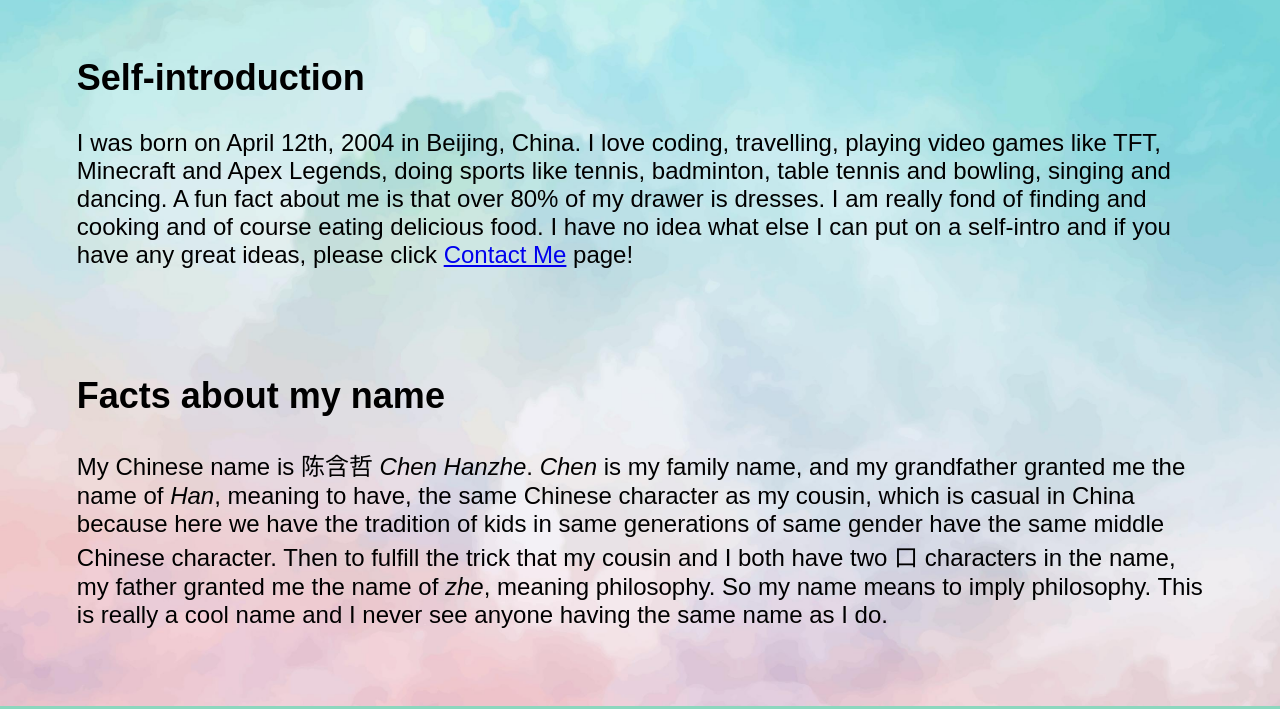
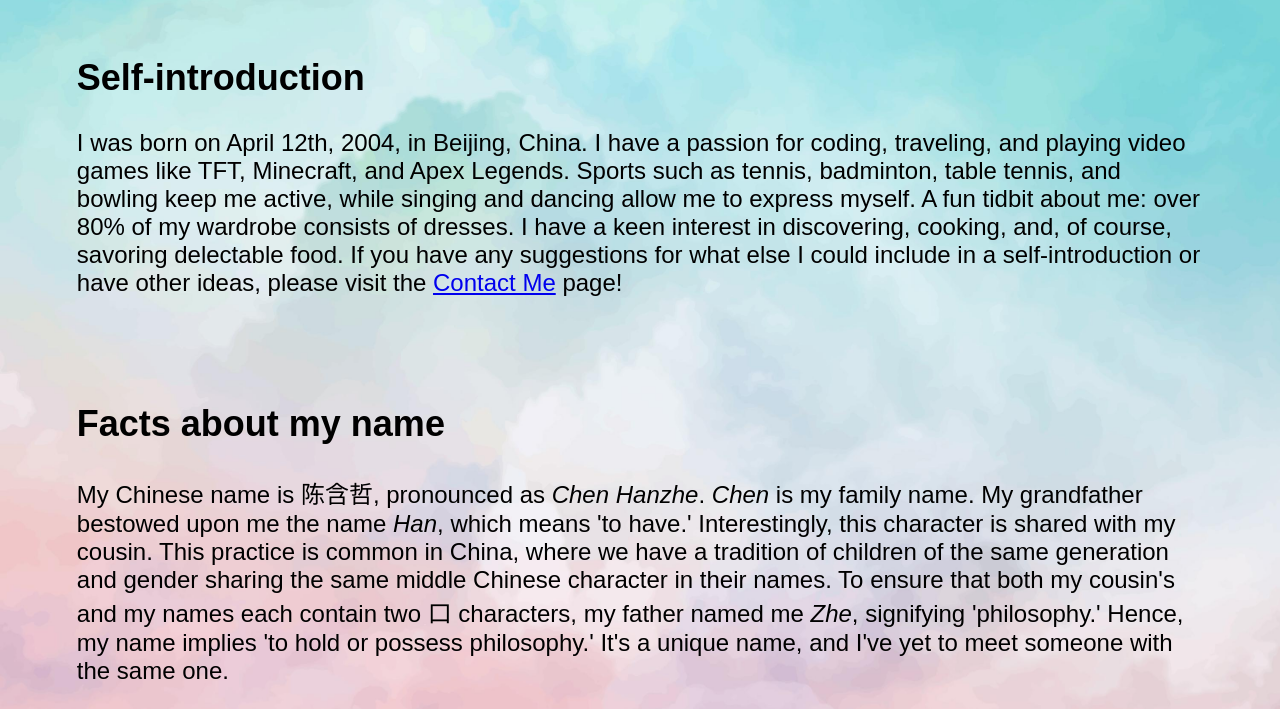
Before and after one commit to Hanzhe-Angela/ITP104, a plain HTML site: page index.html in a window 1280 px wide. Shown: the part 1450-2159 px from the top of the page. Drawn offline with nearby package versions, Linux system fonts and the light colour scheme; a script that the page names is missing; a web font is replaced by a local one.

Commit message:
modified grammars

```diff
--- a/index.html
+++ b/index.html
@@ -105,12 +105,16 @@
     <div class="content2">
         <div class="paragraph" id="first_paragraph">
         <h2>Self-introduction</h2>
-        <p data-scroll>I was born on April 12th, 2004 in Beijing, China. I love coding, travelling, playing video games like TFT, Minecraft and Apex Legends, doing sports like tennis, badminton, table tennis and bowling, singing and dancing. A fun fact about me is that over 80% of my drawer is dresses. I am really fond of finding and cooking and of course eating delicious food. I have no idea what else I can put on a self-intro and if you have any great ideas, please click <a href="contact.html" target="_blank">Contact Me</a> page!</p>
+        <p data-scroll>
+            I was born on April 12th, 2004, in Beijing, China. I have a passion for coding, traveling, and playing video games like TFT, Minecraft, and Apex Legends. Sports such as tennis, badminton, table tennis, and bowling keep me active, while singing and dancing allow me to express myself. A fun tidbit about me: over 80% of my wardrobe consists of dresses. I have a keen interest in discovering, cooking, and, of course, savoring delectable food. If you have any suggestions for what else I could include in a self-introduction or have other ideas, please visit the <a href="contact.html" target="_blank">Contact Me</a> page!
+            </p>
         </div>
         <div class="paragraph">
         <h2>Facts about my name</h2>
-        <p data-scroll>My Chinese name is 陈含哲 <em>Chen Hanzhe</em>. <em>Chen</em> is my family name, and my grandfather granted me the name of <em>Han</em>, meaning to have, the same Chinese character as my cousin, which is casual in China because here we have the tradition of kids in same generations of same gender have the same middle Chinese character. Then to fulfill the trick that my cousin and I both have two 口 characters in the name, my father granted me the name of <em>zhe</em>, meaning philosophy. So my name means to imply philosophy. This is really a cool name and I never see anyone having the same name as I do.</p>
-        </div>
+        <p data-scroll>
+        My Chinese name is 陈含哲, pronounced as <em>Chen Hanzhe</em>. <em>Chen</em> is my family name. My grandfather bestowed upon me the name <em>Han</em>, which means 'to have.' Interestingly, this character is shared with my cousin. This practice is common in China, where we have a tradition of children of the same generation and gender sharing the same middle Chinese character in their names. To ensure that both my cousin's and my names each contain two 口 characters, my father named me <em>Zhe</em>, signifying 'philosophy.' Hence, my name implies 'to hold or possess philosophy.' It's a unique name, and I've yet to meet someone with the same one.
+        </p>
+    </div>
     </div>
 
 
```
